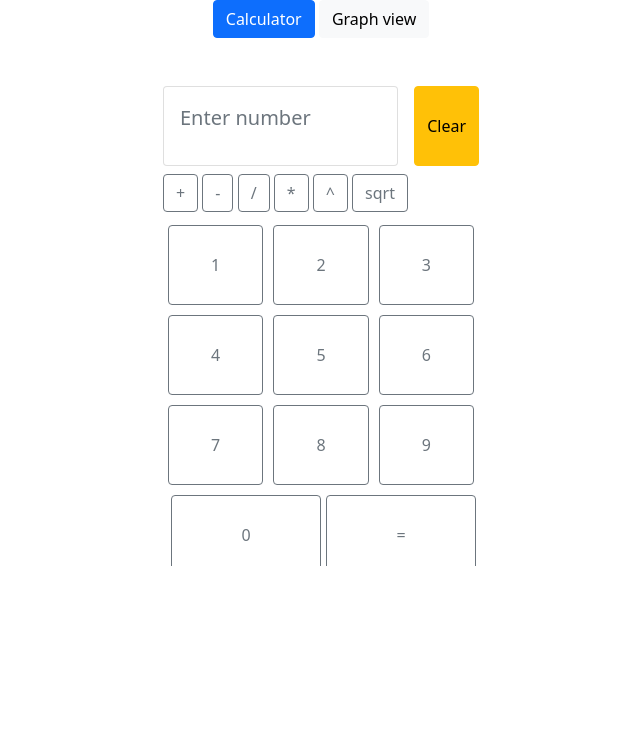
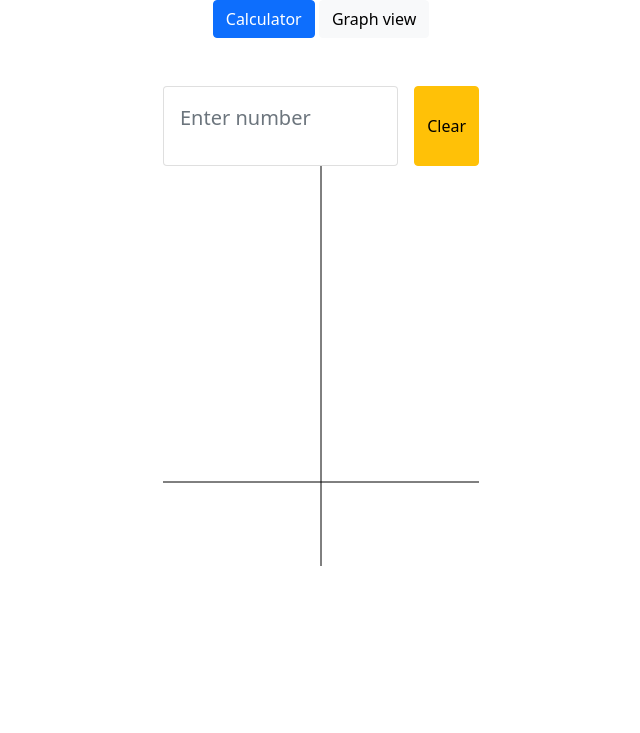
Before and after one commit to momo-hash1/calculator, a plain HTML site: page public/index.html in a window 1280 px wide. Shown: the whole page, without its empty margins (319-959 px from the left). Drawn offline with nearby package versions, Linux system fonts and the light colour scheme.

Commit message:
graph object and shift coordinate axis by offset

```diff
--- a/public/calculator.js
+++ b/public/calculator.js
@@ -81,24 +81,50 @@ let calculator = {
   },
 };
 
-const renderGraph = () => {
-  const canvas = document.querySelector("#graphview-canvas");
-  const ctx = canvas.getContext("2d");
-  if (!switcher.animation) {
-    canvas.setAttribute("width", document.querySelector(".switch").clientWidth);
-    canvas.setAttribute("height", 400);
+const graph = {
+  y: document.querySelector(".switch").clientWidth,
+  x: document.querySelector(".switch").clientWidth / 2,
+  canvas: document.querySelector("#graphview-canvas"),
+  pressed: false,
+  ctx: '',
+  init() {
+    this.canvas.setAttribute('width', document.querySelector('.switch').clientWidth)
+    this.canvas.setAttribute('height', 400)
+    this.render = this.render.bind(this)
+    this.render()
+    this.move()
+  },
+  render() {
+    const ctx = graph.canvas.getContext('2d')
+
+    ctx.clearRect(0, 0, document.querySelector('.switch').clientWidth, 400)
     ctx.beginPath()
-    ctx.moveTo(0,400 / 2)
-    ctx.lineTo(document.querySelector(".switch").clientWidth, 400 / 2)
+    ctx.moveTo(0, graph.y)
+    ctx.lineTo(document.querySelector('.switch').clientWidth, graph.y)
 
-    ctx.moveTo(document.querySelector(".switch").clientWidth/ 2, 0)
-    ctx.lineTo(document.querySelector(".switch").clientWidth/ 2, 400)
+    ctx.moveTo(graph.x, 0)
+    ctx.lineTo(graph.x, 400)
 
     ctx.stroke()
+
+    requestAnimationFrame(this.render)
+  },
+  move() {
+    let prev_x = 0
+    let prev_y = 0
+
+    this.canvas.addEventListener('mousedown', (e) => {
+      prev_x = e.offsetX
+      prev_y = e.offsetY
+
+    })
+    this.canvas.addEventListener('mouseup', (e) => {
+      this.x += e.offsetX - prev_x
+      this.y += e.offsetY - prev_y
+    })
+
   }
-
-  requestAnimationFrame(renderGraph);
-};
+}
 
 const updateInput = (callback) => {
   callback();
@@ -176,10 +202,10 @@ const switcher = {
   pos: 0,
   animation: false,
   calcSideItem: document.querySelectorAll(".calc-side-item"),
-  setSelectedView(view){
+  setSelectedView(view) {
     const prev = [...this.calcSideItem].filter((item) => item.classList.contains('btn-primary'))
     this.calcSideItem.forEach((element) => {
-        if (element.dataset.view === view ) {
+      if (element.dataset.view === view) {
         this.changeView(this.calculateDistance(prev[0].dataset.view, element.dataset.view))
         element.classList.replace("btn-light", "btn-primary");
       } else {
@@ -187,7 +213,7 @@ const switcher = {
       }
     });
   },
-  init(){
+  init() {
     this.calcSideItem.forEach((element) => {
       element.addEventListener("click", (event) => {
         this.animation = true
@@ -200,10 +226,10 @@ const switcher = {
     let tabViews = [...this.calcSideItem]
     tabViews = tabViews.map((el) => el.dataset.view)
     let distance = [...tabViews].splice(tabViews.indexOf(current), 1).length
-    distance *= tabViews.indexOf(current) >= tabViews.indexOf(prev) ?  -1 : 1
+    distance *= tabViews.indexOf(current) >= tabViews.indexOf(prev) ? -1 : 1
     return distance * 400
   },
-  changeView(distance){
+  changeView(distance) {
     const _switch = document.querySelector('.wrapper')
     let currentScroll = 0
     const animateChangingView = () => {
@@ -211,15 +237,14 @@ const switcher = {
 
       if (currentScroll !== Math.abs(distance) && Math.abs(this.pos) < this.calcSideItem.length * 400) {
         currentScroll += 20
-        if (distance < 0) {this.pos -=  20}else{ this.pos +=  20}
-      }else{
+        if (distance < 0) { this.pos -= 20 } else { this.pos += 20 }
+      } else {
         this.animation = false
       }
       _switch.style.transform = `translateY(${this.pos}px)`
       requestAnimationFrame(animateChangingView)
     }
     animateChangingView()
-    renderGraph()
   }
 }
 
@@ -232,6 +257,7 @@ const btnHandlers = () => {
 
 const init = () => {
   switcher.init()
+  graph.init()
   btnHandlers();
 }
 
--- a/public/index.html
+++ b/public/index.html
@@ -47,7 +47,7 @@
       </div>
       <div class="switch">
         <div class="wrapper">
-          <div class="calculator">
+          <!-- <div class="calculator">
             <div class="row operation_buttons my-2">
               <div class="col">
                 <button
@@ -92,52 +92,89 @@
                 >
                   sqrt
                 </button>
+
               </div>
             </div>
             <div class="d-flex">
-              <button data-number="1" class="number_button btn btn-outline-secondary">
+              <button
+                data-number="1"
+                class="number_button btn btn-outline-secondary"
+              >
                 1
               </button>
-              <button data-number="2" class="number_button btn btn-outline-secondary">
+              <button
+                data-number="2"
+                class="number_button btn btn-outline-secondary"
+              >
                 2
               </button>
-              <button data-number="3" class="number_button btn btn-outline-secondary">
+              <button
+                data-number="3"
+                class="number_button btn btn-outline-secondary"
+              >
                 3
               </button>
             </div>
             <div class="d-flex">
-              <button data-number="4" class="number_button btn btn-outline-secondary">
+              <button
+                data-number="4"
+                class="number_button btn btn-outline-secondary"
+              >
                 4
               </button>
-              <button data-number="5" class="number_button btn btn-outline-secondary">
+              <button
+                data-number="5"
+                class="number_button btn btn-outline-secondary"
+              >
                 5
               </button>
-              <button data-number="6" class="number_button btn btn-outline-secondary">
+              <button
+                data-number="6"
+                class="number_button btn btn-outline-secondary"
+              >
                 6
               </button>
             </div>
             <div class="d-flex">
-              <button data-number="7" class="number_button btn btn-outline-secondary">
+              <button
+                data-number="7"
+                class="number_button btn btn-outline-secondary"
+              >
                 7
               </button>
-              <button data-number="8" class="number_button btn btn-outline-secondary">
+              <button
+                data-number="8"
+                class="number_button btn btn-outline-secondary"
+              >
                 8
               </button>
-              <button data-number="9" class="number_button btn btn-outline-secondary">
+              <button
+                data-number="9"
+                class="number_button btn btn-outline-secondary"
+              >
                 9
               </button>
             </div>
             <div class="d-flex justify-content-center align-items-center">
-              <button class="number_button btn btn-outline-secondary" data-number="0">
+              <button
+                class="number_button btn btn-outline-secondary"
+                data-number="0"
+              >
                 0
+              </button>
+              <button
+              data-number="x"
+                class="number_button btn btn-outline-secondary"
+                class="col"
+              >
+                x
               </button>
               <button class="result_button btn btn-outline-secondary">=</button>
             </div>
-          </div>
+          </div> -->
           <canvas id="graphview-canvas"></canvas>
         </div>
       </div>
-
     </div>
     <script src="calculator.js"></script>
   </body>
```
Lines whose indentation alone changed are shown as unchanged.
